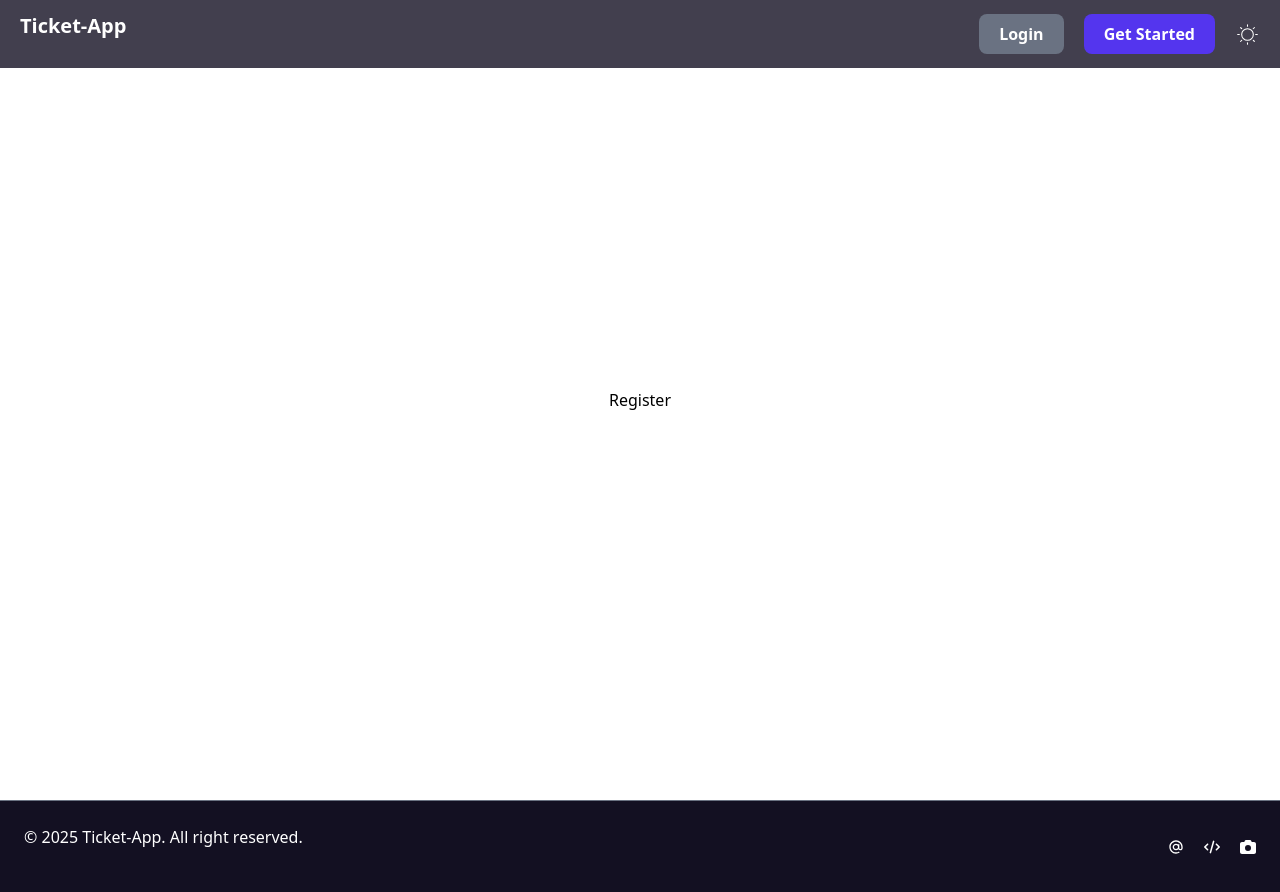
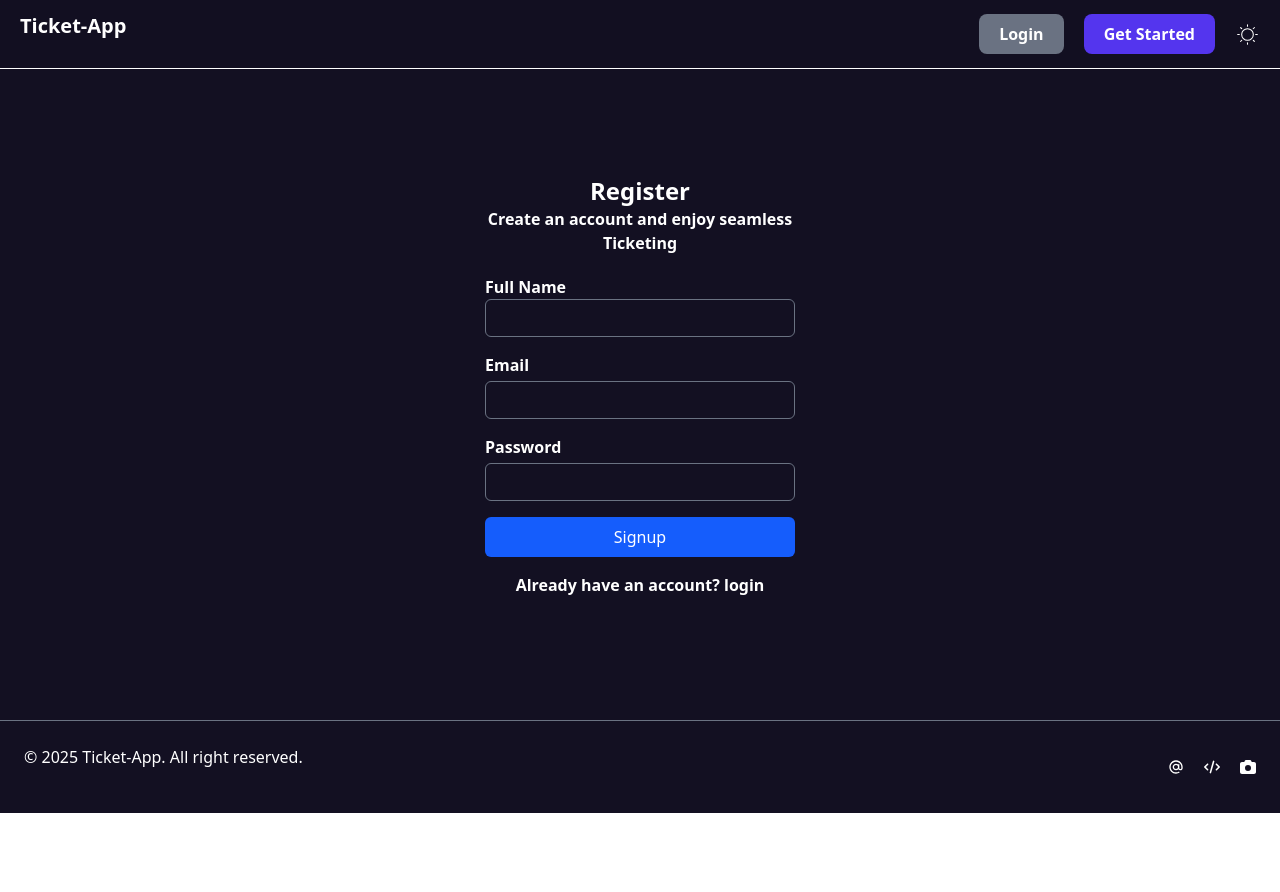
Before and after one commit to Gogo602/HNG_STAGE_2-REACT, a React (Vite) app: page /register in a window 1280 px wide. After the commit the page ends 813 px from the top, so only its background shows below. Built offline with nearby package versions, Linux system fonts and the light colour scheme.

Commit message:
Stimulated signup with local storage

```diff
--- /dev/null
+++ b/src/components/inputs/EmailInput.tsx
@@ -0,0 +1,18 @@
+import type { TInput } from "../../types";
+
+
+export default function EmailInput({ label, name, value, onChange, required = false}: TInput) {
+  return (
+    <div className='mb-4'>
+        <label htmlFor={name} className='block font-semibold mb-1'>{label}</label>
+        <input
+            type="email"
+            id={name}
+            value={value}
+            onChange={onChange}
+            required={required}
+            className="border border-gray-500 outline-0 focus:border-white w-full px-3 py-1.5 rounded-md"
+        />
+    </div>
+  )
+}
--- /dev/null
+++ b/src/components/inputs/PasswordInput.tsx
@@ -0,0 +1,18 @@
+import type { TInput } from "../../types";
+
+
+export default function PasswordInput({ label, name, value, onChange, required = false}: TInput) {
+  return (
+    <div className='mb-4'>
+        <label htmlFor={name} className='block font-semibold mb-1'>{label}</label>
+        <input
+            type="password"
+            id={name}
+            value={value}
+            onChange={onChange}
+            required={required}
+            className="border border-gray-500 outline-0 focus:border-white w-full px-3 py-1.5 rounded-md"
+        />
+    </div>
+  )
+}
--- /dev/null
+++ b/src/components/inputs/TextInput.tsx
@@ -0,0 +1,18 @@
+import type { TInput } from "../../types";
+
+
+export default function TextInput({ label, name, value, onChange, required = false}: TInput) {
+  return (
+    <div className='mb-4'>
+        <label htmlFor={name} className='block font-semibold'>{label}</label>
+        <input
+            type="text"
+            name={name}
+            value={value}
+            onChange={onChange}
+            required={required}
+            className="border border-gray-500 outline-0 focus:border-white w-full px-3 py-1.5 rounded-md"
+        />
+    </div>
+  )
+}
--- a/src/pages/Login.tsx
+++ b/src/pages/Login.tsx
@@ -1,6 +1,42 @@
+import { useState } from "react";
+import EmailInput from "../components/inputs/EmailInput";
+import PasswordInput from "../components/inputs/PasswordInput";
+import { Link } from "react-router-dom";
 
 export default function Login() {
+  const [email, setEmail] = useState("")
+  const [password, setPassword] = useState("")
+
   return (
-    <div className="flex items-center justify-center min-h-screen text-black">Login</div>
+    <section className="min-h-[90vh] flex items-center justify-center bg-[#131022] px-5 w-full">
+      <div className=" w-full md:w-1/4">
+        <div className="text-center my-7 font-semibold">
+            <h2 className="text-2xl">
+              Login
+            </h2>
+            <p>Enter your details to access your account</p>
+        </div>
+        <form action="" className="w-full">
+          <EmailInput
+            label="Email"
+            name="email"
+            id="email"
+            value={email}
+            onChange={(e) => setEmail(e.target.value)}
+            required={true}
+          />
+          <PasswordInput
+            label="Password"
+            name="password"
+            id="password"
+            value={password}
+            onChange={(e) => setPassword(e.target.value)}
+            required={true}
+          />
+          <button type="submit" className="bg-blue-600 rounded-md w-full py-2">Login</button>
+        </form>
+        <p className="py-4 text-center font-semibold">Dont have any account? <Link to='/register'>Signup</Link></p>
+      </div>
+    </section>
   )
 }
--- a/src/pages/Signup.tsx
+++ b/src/pages/Signup.tsx
@@ -1,6 +1,78 @@
+import { useState } from "react";
+import EmailInput from "../components/inputs/EmailInput";
+import PasswordInput from "../components/inputs/PasswordInput";
+import { Link, useNavigate } from "react-router-dom";
+import TextInput from "../components/inputs/TextInput";
 
 export default function Signup() {
+  const [email, setEmail] = useState("")
+  const [password, setPassword] = useState("")
+  const [name, setName] = useState("")
+
+  const navigate = useNavigate()
+
+  const handleSubmit = (e: { preventDefault: () => void; }) => {
+    e.preventDefault();
+
+  const id: string = crypto.randomUUID()
+    const data = {
+      id,
+      name,
+      email,
+      password
+    }
+    // Retrieve existing users
+    const existingUsers = localStorage.getItem('users');
+    const users = existingUsers ? JSON.parse(existingUsers) : [];
+
+    // Add the new user to the users
+    users.push(data);
+
+    // Save the updated users
+    localStorage.setItem('users', JSON.stringify(users));
+
+    // console.log("User data stored in localStorage:", data);
+    navigate('/login');
+  }
+
   return (
-    <div className="flex items-center justify-center min-h-screen text-black">Register</div>
+    <section className="min-h-[90vh] flex items-center justify-center bg-[#131022] px-5 w-full">
+      <div className=" w-full md:w-1/4">
+        <div className="text-center mb-5 mt-17 font-semibold">
+            <h2 className="text-2xl">
+              Register
+            </h2>
+            <p>Create an account and enjoy seamless Ticketing</p>
+        </div>
+        <form onSubmit={handleSubmit} className="w-full">
+          <TextInput
+            label="Full Name"
+            name="name"
+            id="name"
+            value={name}
+            onChange={(e) => setName(e.target.value)}
+            required={true}
+          />
+          <EmailInput
+            label="Email"
+            name="email"
+            id="email"
+            value={email}
+            onChange={(e) => setEmail(e.target.value)}
+            required={true}
+          />
+          <PasswordInput
+            label="Password"
+            name="password"
+            id="password"
+            value={password}
+            onChange={(e) => setPassword(e.target.value)}
+            required={true}
+          />
+          <button type="submit" className="bg-blue-600 rounded-md w-full py-2">Signup</button>
+        </form>
+        <p className="py-4 text-center font-semibold">Already have an account? <Link to='/login'>login</Link></p>
+      </div>
+    </section>
   )
 }
```
Also changed, not shown: src/types/index.ts (+9 -0 lines), src/lib/InputWithLabel.tsx (deleted).
